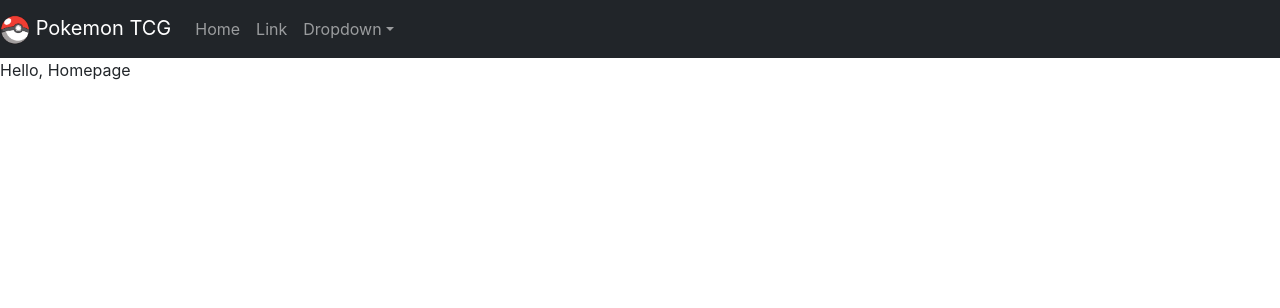
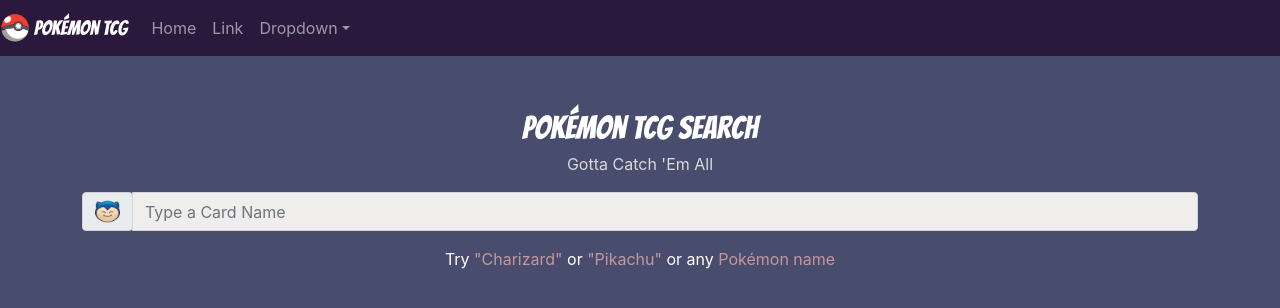
Before and after one commit to MatthewWeiChen/pokemontcg, a React (Create React App) app: page / in a window 1280 px wide. Shown: the top 308 px of the page. Built offline with nearby package versions, Linux system fonts and the light colour scheme.

Commit message:
added icon and searchbar

```diff
--- a/package.json
+++ b/package.json
@@ -10,6 +10,7 @@
     "react": "^17.0.2",
     "react-bootstrap": "^1.6.1",
     "react-dom": "^17.0.2",
+    "react-router-dom": "^5.2.0",
     "react-scripts": "4.0.3",
     "web-vitals": "^1.1.2"
   },
--- a/public/index.html
+++ b/public/index.html
@@ -10,6 +10,12 @@
       content="Web site created using create-react-app"
     />
     <link rel="apple-touch-icon" href="%PUBLIC_URL%/logo192.png" />
+    <link rel="preconnect" href="https://fonts.googleapis.com" />
+    <link rel="preconnect" href="https://fonts.gstatic.com" crossorigin />
+    <link
+      href="https://fonts.googleapis.com/css2?family=Bangers&display=swap"
+      rel="stylesheet"
+    />
     <!--
       manifest.json provides metadata used when your web app is installed on a
       user's mobile device or desktop. See https://developers.google.com/web/fundamentals/web-app-manifest/
--- a/src/App.jsx
+++ b/src/App.jsx
@@ -1,5 +1,6 @@
 import React from 'react';
 import Homepage from './components/homepage';
+import { BrowserRouter as Router, Route, Switch } from 'react-router-dom';
 
 class App extends React.Component {
   constructor(props) {
@@ -8,9 +9,13 @@
 
   render() {
     return (
-      <>
-        <Homepage />
-      </>
+      <React.Fragment>
+        <Router>
+          <Switch>
+            <Route exact path="/" component={Homepage} />
+          </Switch>
+        </Router>
+      </React.Fragment>
     );
   }
 }
--- a/src/components/homepage.jsx
+++ b/src/components/homepage.jsx
@@ -1,18 +1,42 @@
 import React from 'react';
 import Navbar from './navbar';
-
+import SearchBar from './searchbar';
+import { Container, Row, Col } from 'react-bootstrap';
 
 class Homepage extends React.Component {
-  constructor(props){
+  constructor(props) {
     super(props);
+
+    this.searchForCard = this.searchForCard.bind(this);
   }
-  render(){
+
+  searchForCard() {
+    return '';
+  }
+
+  render() {
     return (
       <>
         <Navbar />
-        <div>Hello, Homepage</div>
+        <div className="wrapper">
+          <Container>
+            <Row>
+              <Col>
+                <div className="text-center text-white title pokemon-font">
+                  Pokémon TCG Search
+                </div>
+                <div className="text-center subtitle">Gotta Catch 'Em All </div>
+                <SearchBar />
+                <div className="text-center text-white">
+                  Try <span>"Charizard"</span> or <span>"Pikachu"</span> or any{' '}
+                  <span>Pokémon name</span>
+                </div>
+              </Col>
+            </Row>
+          </Container>
+        </div>
       </>
-    )
+    );
   }
 }
 
--- a/src/components/navbar.jsx
+++ b/src/components/navbar.jsx
@@ -6,9 +6,9 @@
   render() {
     return (
       <>
-        <Navbar bg="dark" expand="xl" variant="dark">
-          <Navbar.Brand href="#home" className="text-white">
-            <img src={pokeball} width="30" height="30" alt="pokeball" /> Pokemon
+        <Navbar bg="navbar" expand="xl" variant="dark">
+          <Navbar.Brand href="#home" className="text-white pokemon-font">
+            <img src={pokeball} width="30" height="30" alt="pokeball" /> Pokémon
             TCG
           </Navbar.Brand>
           <Navbar.Toggle aria-controls="basic-navbar-nav" />
--- /dev/null
+++ b/src/components/searchbar.jsx
@@ -0,0 +1,28 @@
+import React from 'react';
+import { Form, FormControl, InputGroup } from 'react-bootstrap';
+import snorlax from '../images/snorlax.png';
+
+class SearchBar extends React.Component {
+  render() {
+    return (
+      <>
+        <Form className="mt-3">
+          <InputGroup className="mb-3">
+            <InputGroup.Prepend>
+              <InputGroup.Text>
+                <img src={snorlax} alt="snorlax" width="25" />
+              </InputGroup.Text>
+            </InputGroup.Prepend>
+            <FormControl
+              type="text"
+              placeholder="Type a Card Name"
+              className="search-bar"
+            />
+          </InputGroup>
+        </Form>
+      </>
+    );
+  }
+}
+
+export default SearchBar;
--- a/src/index.js
+++ b/src/index.js
@@ -1,4 +1,6 @@
 import 'bootstrap/dist/css/bootstrap.min.css';
+import './styles/styles.css'
+import './styles/fontColor.css'
 import React from 'react';
 import ReactDOM from 'react-dom';
 import './styles/index.css';
--- /dev/null
+++ b/src/styles/styles.css
@@ -0,0 +1,35 @@
+.wrapper {
+  margin: 3rem 2rem;
+  margin-bottom: 0;
+  display:flex;
+}
+
+.pokemon-font {
+  font-family: 'Bangers', cursive !important;
+
+}
+
+body {
+  background-color: rgb(72, 77, 109);
+}
+
+.title {
+  font-size: 2em;
+}
+
+.navbar {
+  background-color: rgb(43, 25, 61);
+}
+
+.search-bar {
+  background: rgb(240, 237, 237);
+}
+
+.subtitle {
+  color: rgb(218, 218, 218);
+  size: 1.5em;
+}
+
+span {
+  color:rgb(197, 151, 157);
+}
```
Also changed, not shown: src/images/snorlax.png (added), src/styles/fontColor.css (line endings or trailing spaces), 1 other file (tests, documents, lock files or other folders).
